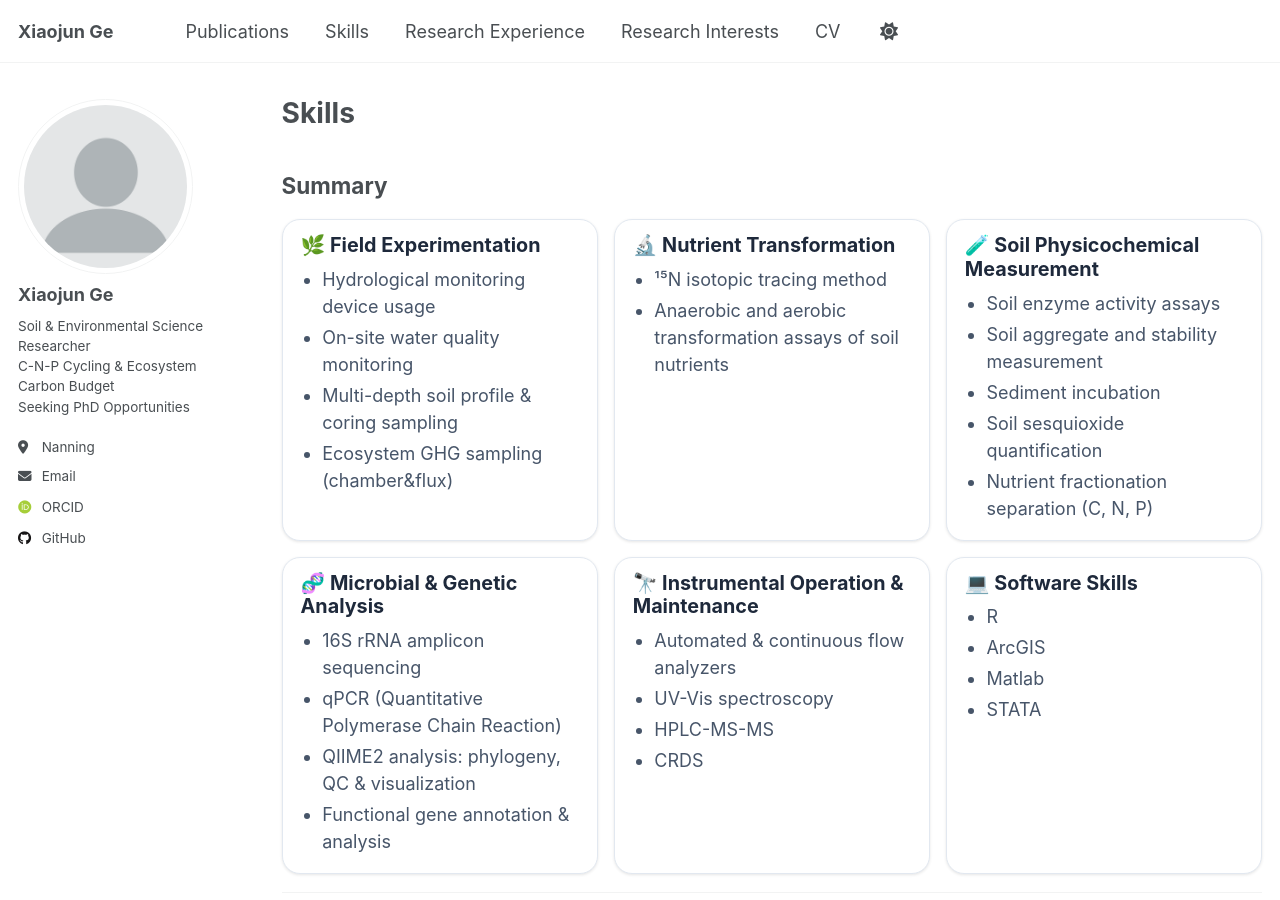
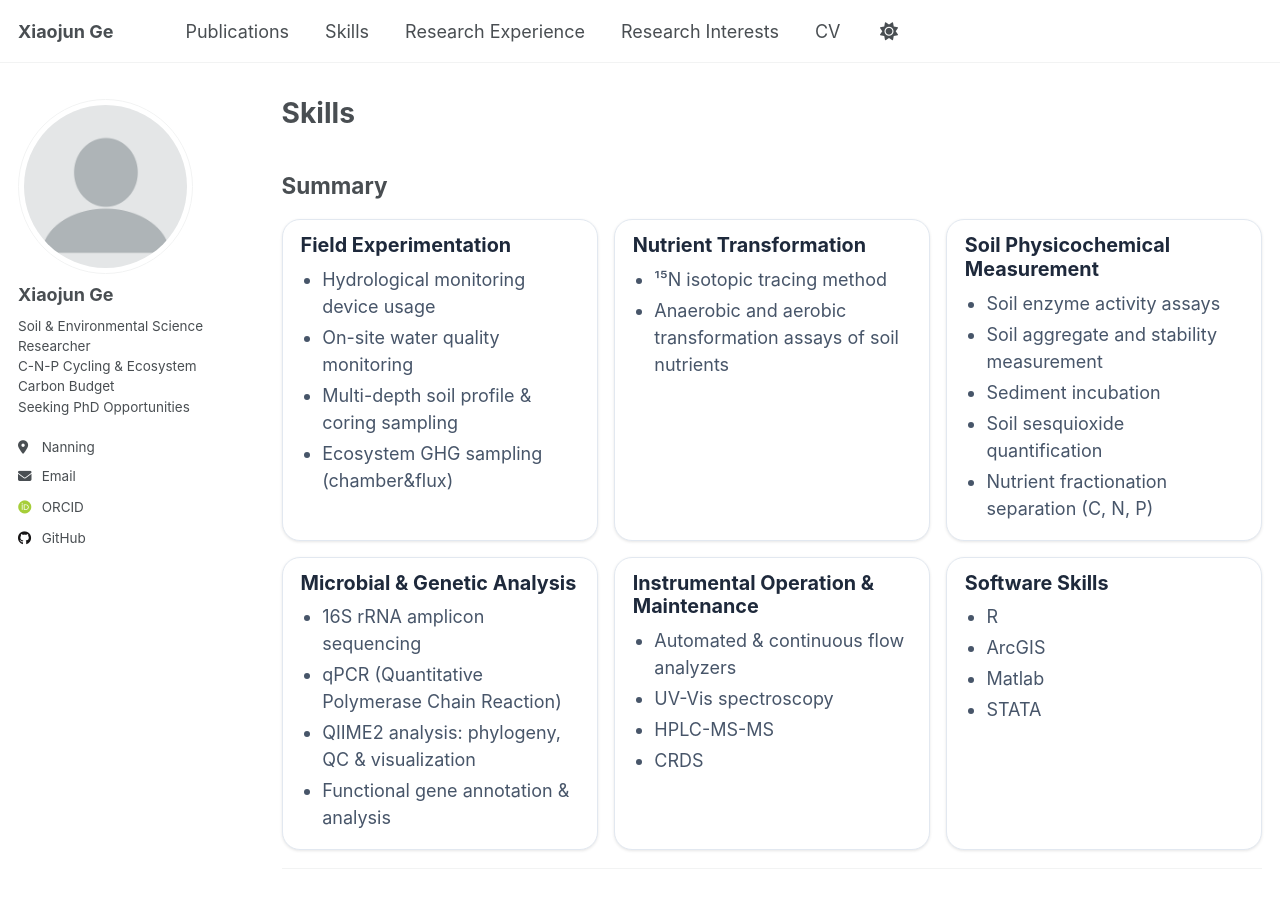
Before and after one commit to gexiaojun1201/Xiaojun_Ge.github.io, a Jekyll site: the page built from _pages/skills.md, in a window 1280 px wide and 900 px high. Built offline with Jekyll 4.4.1, drawn with Linux system fonts in a browser that asks for light colours; some web fonts are replaced; a script that is not in the unit is left out.

```diff
--- a/_pages/skills.md
+++ b/_pages/skills.md
@@ -78,7 +78,7 @@ author_profile: true
 <div class="skills-grid">
   <!-- First Row -->
   <div class="skill-card">
-    <h3>🌿 Field Experimentation</h3>
+    <h3> Field Experimentation</h3>
     <ul>
       <li>Hydrological monitoring device usage</li>
       <li>On-site water quality monitoring</li>
@@ -88,7 +88,7 @@ author_profile: true
   </div>
 
   <div class="skill-card">
-    <h3>🔬 Nutrient Transformation</h3>
+    <h3> Nutrient Transformation</h3>
     <ul>
       <li>¹⁵N isotopic tracing method</li>
       <li>Anaerobic and aerobic transformation assays of soil nutrients</li>
@@ -96,7 +96,7 @@ author_profile: true
   </div>
 
   <div class="skill-card">
-    <h3>🧪 Soil Physicochemical Measurement</h3>
+    <h3> Soil Physicochemical Measurement</h3>
     <ul>
       <li>Soil enzyme activity assays</li>
       <li>Soil aggregate and stability measurement</li>
@@ -108,7 +108,7 @@ author_profile: true
 
   <!-- Second Row -->
   <div class="skill-card">
-    <h3>🧬 Microbial & Genetic Analysis</h3>
+    <h3> Microbial & Genetic Analysis</h3>
     <ul>
       <li>16S rRNA amplicon sequencing</li>
       <li>qPCR (Quantitative Polymerase Chain Reaction)</li>
@@ -118,7 +118,7 @@ author_profile: true
   </div>
 
   <div class="skill-card">
-    <h3>🔭 Instrumental Operation & Maintenance</h3>
+    <h3> Instrumental Operation & Maintenance</h3>
     <ul>
       <li>Automated & continuous flow analyzers</li>
       <li>UV-Vis spectroscopy</li>
@@ -128,7 +128,7 @@ author_profile: true
   </div>
 
   <div class="skill-card">
-    <h3>💻 Software Skills</h3>
+    <h3> Software Skills</h3>
     <ul>
       <li>R</li>
       <li>ArcGIS</li>
```
